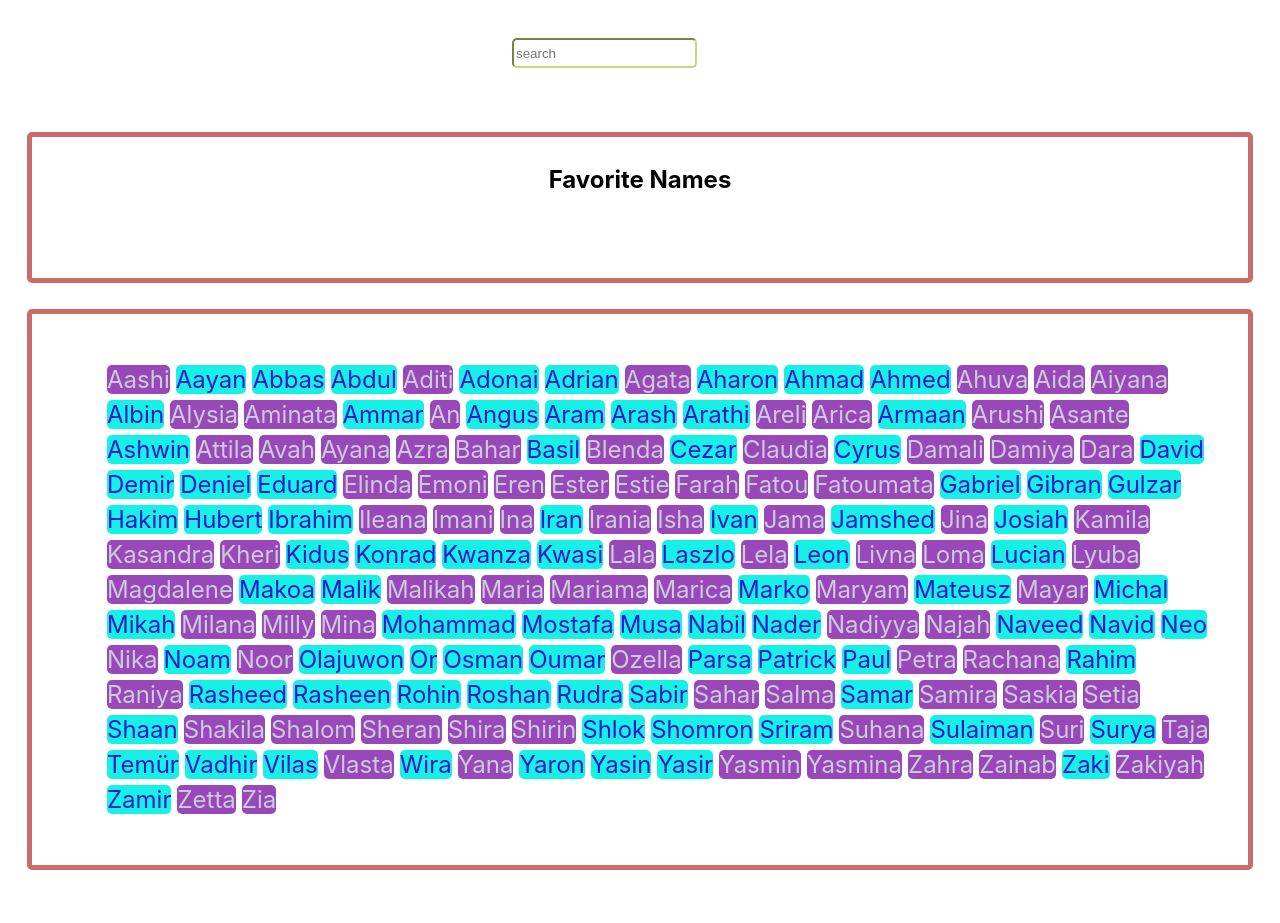
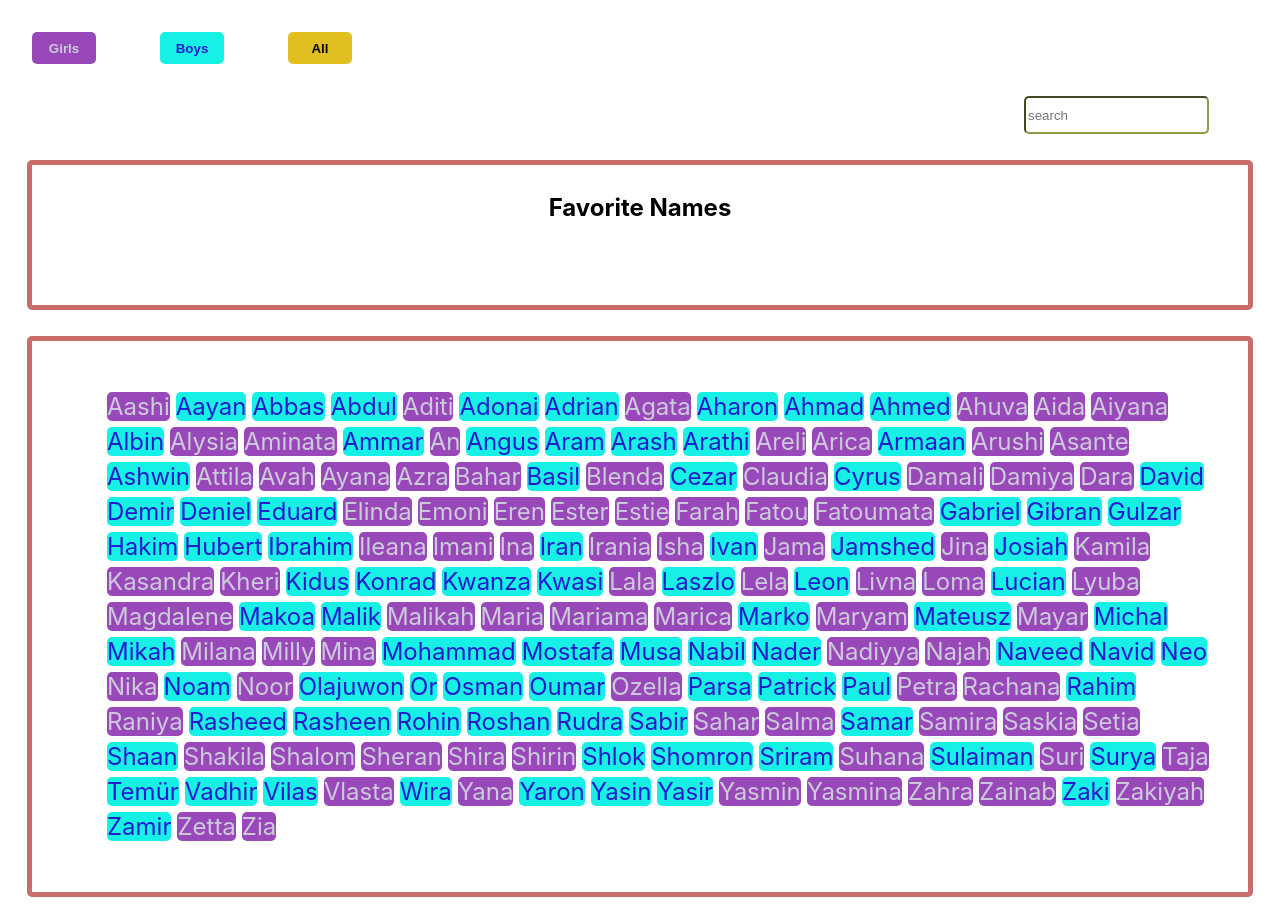
Before and after one commit to Halla-S/baby-names-react, a React (Create React App) app: page / in a window 1280 px wide. Before the commit the page ends 895 px from the top, so only its background shows below. Built offline with nearby package versions, Linux system fonts and the light colour scheme.

Commit message:
Level 4 completed

```diff
--- a/src/App.css
+++ b/src/App.css
@@ -20,25 +20,50 @@
   border-radius: 5px;
 }
 .pink {
-  background:rgb(153, 72, 185) ;
+  background: rgb(153, 72, 185);
   display: inline-block;
   font-size: x-large;
   color: rgb(204, 203, 218);
   margin: 3px;
   border-radius: 5px;
 }
-input{
-  margin:3% 40%;
-  height: 1.5rem;
-  border-color: rgb(194, 216, 121);
+input {
+  margin-top: 0rem;
+  margin-left: 80%;
+  height: 2rem;
+  border-color: rgb(138, 158, 70);
   border-radius: 5px;
 }
-.Div{
+.Div {
   display: flex;
   flex-direction: column;
   text-align: center;
   padding-top: 0.5rem;
 }
-li{
+li {
   cursor: pointer;
 }
+.button {
+  margin: 2rem;
+  width: 4rem;
+  border-radius: 5px;
+  border-style: none;
+  height: 2rem;
+  font-weight: 700;
+}
+.g {
+  background: rgb(153, 72, 185);
+  color: rgb(204, 203, 218);
+}
+.b {
+  background: rgb(23, 240, 229);
+  color: rgb(38, 26, 206);
+}
+.a {
+  background: rgb(226, 191, 32);
+}
+.active {
+  border-style: solid;
+  border-color: rgb(0, 132, 255);
+  border-width: 4px;
+}
--- a/src/App.js
+++ b/src/App.js
@@ -1,101 +1,16 @@
-import React, { useState } from "react";
+
+import BabyNames from "./BabyNames";
+import babyNamesData from "./babyNamesData.json";
 import "./App.css";
-import babyNamesData from "./babyNamesData.json";
 let babyNames = babyNamesData;
 babyNames = babyNames.sort((item1, item2) =>
   item1.name.localeCompare(item2.name));
-const BabyNames = (props) => {
-  const [searchTerm, setSearchTerm] = useState("");
-  const [list, setList] = useState(props.data);
-  const [addlist, setAddList] = useState([]);
-  function handleRemove(clickedItemId) {
-    const newList = list.filter((item) => item.id !== clickedItemId);
-    const mylist = list.filter((item) => item.id === clickedItemId);
-    setList(newList);
-    setAddList(addlist.concat(mylist));
-    // setAddList(addlist);
-  }
-
-  function handleRemoveFav(clickedItemId) {
-    const removedFromFav = addlist.filter((item) => item.id !== clickedItemId);
-    const addedToOriginal = addlist.filter((item) => item.id === clickedItemId);
-    // setList(list.concat(addedToOriginal));
-    setList(
-      list
-        .concat(addedToOriginal)
-        .sort((item1, item2) => item1.name.localeCompare(item2.name)));
-    setAddList(removedFromFav);
-  }
+function App() {
   return (
-    <div>
-      <input
-        type="text"
-        placeholder="search"
-        onChange={(event) => setSearchTerm(event.target.value)}
-      ></input>
-      <>
-        <div className="myDiv Div">
-          <h2>Favorite Names</h2>
-          <ul>
-            {addlist
-              .filter((babyName) => {
-                if (searchTerm === "") {
-                  return babyName;
-                } else if (
-                  babyName.name
-                    .toLowerCase()
-                    .includes(searchTerm.toLocaleLowerCase())
-                ) {
-                  return babyName;
-                } else {
-                  return false;
-                }
-              })
-              .map((item, index) => (
-                <li
-                  key={index}
-                  className={item.sex === "f" ? "pink" : "blue"}
-                  onClick={() => handleRemoveFav(item.id)}
-                >
-                  {item.name}
-                </li>
-              ))}
-          </ul>
-        </div>
-      </>
-      <div className="myDiv">
-        <ul>
-          {list
-            .filter((babyName) => {
-              if (searchTerm === "") {
-                return babyName;
-              } else if (
-                babyName.name
-                  .toLowerCase()
-                  .includes(searchTerm.toLocaleLowerCase())
-              ) {
-                return babyName;
-              } else {
-                return false;
-              }
-            })
-            .map((item, index) => (
-              <li
-                key={index}
-                className={item.sex === "f" ? "pink" : "blue"}
-                onClick={() => handleRemove(item.id)}
-              >
-                {item.name}
-              </li>
-            ))}
-        </ul>
-      </div>
-    </div>
+    <>
+      <BabyNames data={babyNames} />
+    </>
   );
-};
-
-function App() {
-  return <BabyNames data={babyNames} />;
 }
 
 export default App;
--- /dev/null
+++ b/src/BabyNames.js
@@ -0,0 +1,98 @@
+import React, { useState } from "react";
+import "./App.css";
+import Buttons from "./Buttons";
+const BabyNames = (props) => {
+  const [searchTerm, setSearchTerm] = useState("");
+  const [list, setList] = useState(props.data);
+  const [addList, setAddList] = useState([]);
+  function handleRemove(clickedItemId) {
+    const newList = list.filter((item) => item.id !== clickedItemId);
+    const myList = list.filter((item) => item.id === clickedItemId);
+    setList(newList);
+    setAddList(addList.concat(myList));
+  }
+
+  function handleRemoveFav(clickedItemId) {
+    const removedFromFav = addList.filter((item) => item.id !== clickedItemId);
+    const addedToOriginal = addList.filter((item) => item.id === clickedItemId);
+
+    setList(
+      list
+        .concat(addedToOriginal)
+        .sort((item1, item2) => item1.name.localeCompare(item2.name)));
+    setAddList(removedFromFav);
+  }
+  return (
+    <div>
+      <Buttons
+        data={props.data}
+        SearchingGirls={(list) => setList(list)}
+        SearchingBoys={(list) => setList(list)}
+        SearchingAll={(list) => setList(list)}
+      />
+      <input
+        type="text"
+        placeholder="search"
+        onChange={(event) => setSearchTerm(event.target.value)}
+      ></input>
+      <>
+        <div className="myDiv Div">
+          <h2>Favorite Names</h2>
+          <ul>
+            {addList
+              .filter((babyName) => {
+                if (searchTerm === "") {
+                  return babyName;
+                } else if (
+                  babyName.name
+                    .toLowerCase()
+                    .includes(searchTerm.toLocaleLowerCase())
+                ) {
+                  return babyName;
+                } else {
+                  return false;
+                }
+              })
+              .map((item, index) => (
+                <li
+                  key={index}
+                  className={item.sex === "f" ? "pink" : "blue"}
+                  onClick={() => handleRemoveFav(item.id)}
+                >
+                  {item.name}
+                </li>
+              ))}
+          </ul>
+        </div>
+      </>
+      <div className="myDiv">
+        <ul>
+          {list
+            .filter((babyName) => {
+              if (searchTerm === "") {
+                return babyName;
+              } else if (
+                babyName.name
+                  .toLowerCase()
+                  .includes(searchTerm.toLocaleLowerCase())
+              ) {
+                return babyName;
+              } else {
+                return false;
+              }
+            })
+            .map((item, index) => (
+              <li
+                key={index}
+                className={item.sex === "f" ? "pink" : "blue"}
+                onClick={() => handleRemove(item.id)}
+              >
+                {item.name}
+              </li>
+            ))}
+        </ul>
+      </div>
+    </div>
+  );
+};
+export default BabyNames;
--- /dev/null
+++ b/src/Buttons.js
@@ -0,0 +1,54 @@
+import React,{ useState } from "react";
+import "./App.css";
+
+const Buttons = (props) => {
+  const [clickedG, setClickedG] = useState(false);
+  const [clickedB, setClickedB] = useState(false);
+  const [clickedA, setClickedA] = useState(false);
+  const clickedGirlsNames = () => {
+    props.SearchingBoys(girlsNames);
+    setClickedG(true);
+    setClickedB(false);
+    setClickedA(false);
+  };
+  const clickedBoysNames = () => {
+    props.SearchingBoys(BoysNames);
+    setClickedG(false);
+    setClickedB(true);
+    setClickedA(false);
+  };
+  const clickedAllNames = () => {
+    props.SearchingBoys(All);
+    setClickedG(false);
+    setClickedB(false);
+    setClickedA(true);
+  };
+
+  const girlsNames = props.data.filter((item) => item.sex === "f");
+  const BoysNames = props.data.filter((item) => item.sex === "m");
+  const All = props.data;
+  console.log(props.data);
+  return (
+    <>
+      <button
+        className={clickedG ? "button g active" : "button g "}
+        onClick={clickedGirlsNames}
+      >
+        Girls
+      </button>
+      <button
+        className={clickedB ? "button b active" : "button b "}
+        onClick={clickedBoysNames}
+      >
+        Boys
+      </button>
+      <button
+        className={clickedA ? "button a active" : "button a"}
+        onClick={clickedAllNames}
+      >
+        All
+      </button>
+    </>
+  );
+};
+export default Buttons;
```
